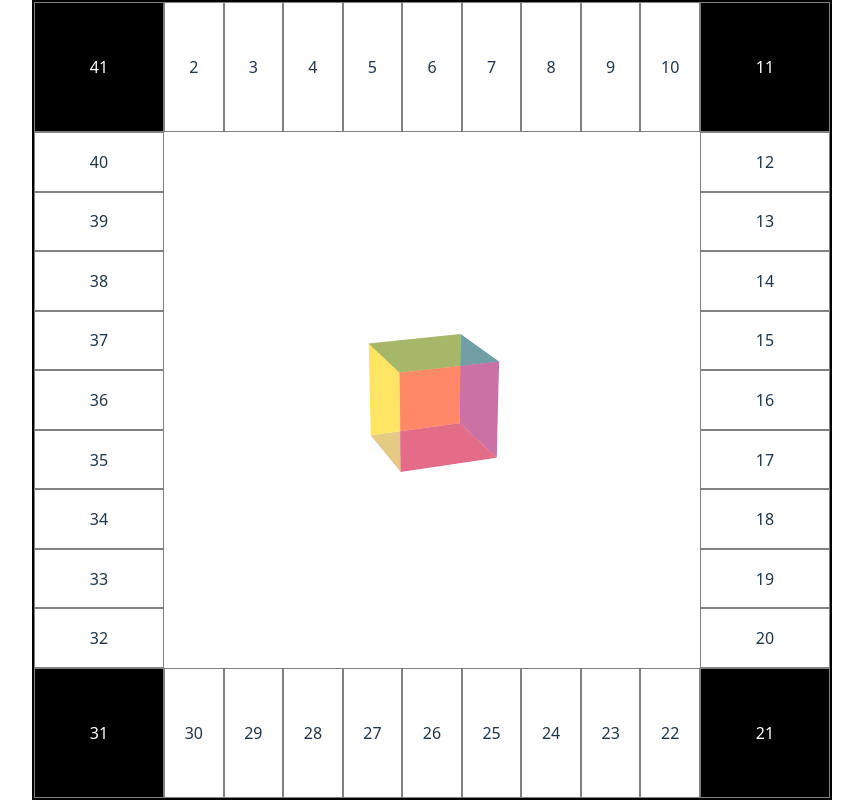
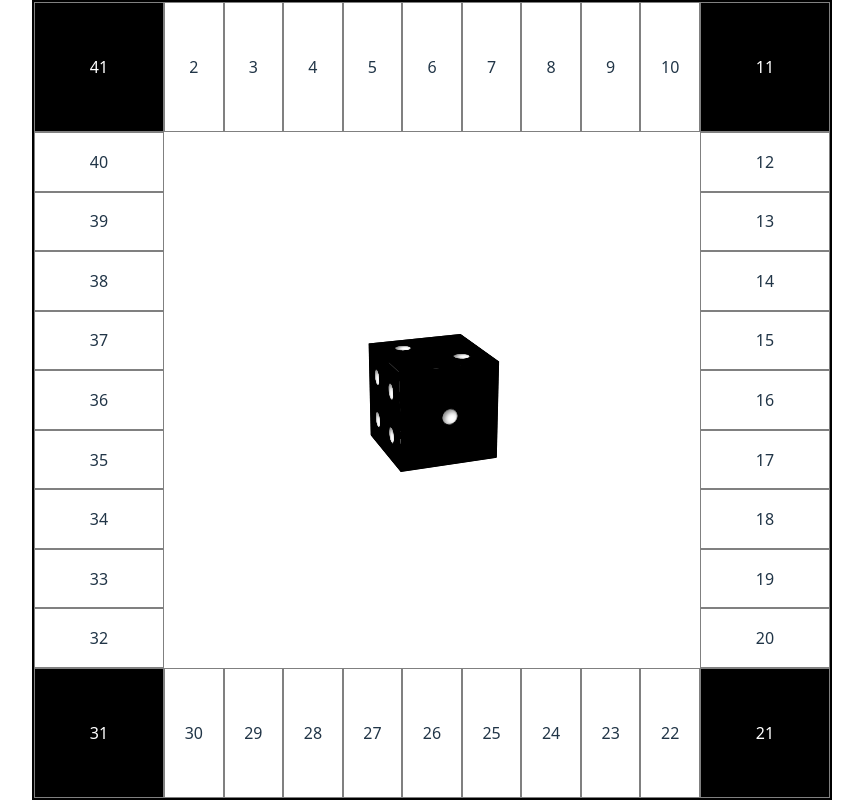
Before and after one commit to GuilleSanzNieto/ProyectoInterfacesMonoply, a React (Vite) app: page / in a window 1280 px wide. Shown: the whole page, without its empty margins (208-1071 px from the left). Built offline with nearby package versions, Linux system fonts and the light colour scheme.

Commit message:
Dado completado con cara negra y puntos blancos con sombra

```diff
--- a/src/components/Dados.jsx
+++ b/src/components/Dados.jsx
@@ -74,35 +74,38 @@ function CubeSpinner() {
   return (
     <div className="content" onClick={spin}>
       <div className="cube" id="cube" ref={cubeRef}>
-        <div className="face one">
-          <div className="num" id="num1" ref={numRefs[1]}>
-            1
-          </div>
+        <div className="face one" ref={numRefs[1]}>
+          <div class="dot"></div>
         </div>
-        <div className="face two">
-          <div className="num" id="num2" ref={numRefs[2]}>
-            2
-          </div>
+        <div className="face two" ref={numRefs[2]}>
+          <div class="dot"></div>
+          <div class="dot"></div>
         </div>
-        <div className="face three">
-          <div className="num" id="num3" ref={numRefs[3]}>
-            3
-          </div>
+        <div className="face three" ref={numRefs[3]}>
+          <div class="dot"></div>
+          <div class="dot"></div>
+          <div class="dot"></div>
         </div>
-        <div className="face four">
-          <div className="num" id="num4" ref={numRefs[4]}>
-            4
-          </div>
+        <div className="face four" ref={numRefs[4]}>
+          <div class="dot"></div>
+          <div class="dot"></div>
+          <div class="dot"></div>
+          <div class="dot"></div>
         </div>
-        <div className="face five">
-          <div className="num" id="num5" ref={numRefs[5]}>
-            5
-          </div>
+        <div className="face five" ref={numRefs[5]}>
+          <div class="dot"></div>
+          <div class="dot"></div>
+          <div class="dot"></div>
+          <div class="dot"></div>
+          <div class="dot"></div>
         </div>
-        <div className="face six">
-          <div className="num" id="num6" ref={numRefs[6]}>
-            6
-          </div>
+        <div className="face six" ref={numRefs[6]}>
+          <div class="dot"></div>
+          <div class="dot"></div>
+          <div class="dot"></div>
+          <div class="dot"></div>
+          <div class="dot"></div>
+          <div class="dot"></div>
         </div>
       </div>
     </div>
--- a/src/components/styles/Dados.css
+++ b/src/components/styles/Dados.css
@@ -18,7 +18,7 @@
 }
 .cube {
     position: relative;
-    transform-style:preserve-3d;
+    transform-style: preserve-3d;
     width: var(--size);
     height: var(--size);
     transform: rotateX(-20deg) rotateY(20deg);
@@ -38,40 +38,28 @@
     height: var(--size);
     width: var(--size);
     color: aliceblue;
+    background-color: black;
+
 
     font-family: 'Teko', sans-serif;
 }
 .one{
-    background-color: rgba(255, 0, 0, 0.356);
     transform: translateZ(var(--half-size)); /*front*/
 }
 .two {
-    background-color: rgba(0, 128, 0, 0.349);
     transform: translateY(var(--minus-half-size)) rotateX(-270deg) ; /*top*/
 }
 .three {
-    background-color: rgba(0, 0, 255, 0.315);
     transform: translateX(var(--half-size)) rotateY(90deg); /*right*/
 }
 .four {
-    background-color: rgba(255, 255, 0, 0.384);
     transform: translateX(var(--minus-half-size)) rotateY(-90deg); /*left*/
 }
 .five {
-    background-color: rgba(128, 0, 128, 0.342);
     transform: translateY(var(--half-size)) rotateX(270deg); /*bottom*/
 }
 .six {
-    background-color: rgba(255, 140, 0, 0.37);
     transform: translateZ(var(--minus-half-size)) rotateY(180deg); /*back*/
-}
-
-/*NUMBER*/
-
-.num {
-    position:absolute;
-    display: block;
-    opacity: 0%;
 }
 
 /*ANIMATION OF ROTATION*/
@@ -100,7 +88,119 @@
     0% {transform: rotateX(-20deg) rotateY(20deg);}
     100% {transform: rotateX(700deg) rotateY(200deg) rotateZ(360deg);}
 }
-@keyframes fadeIn {
-    0%{opacity: 0%;}
-    100%{opacity: 100%;}
+
+.cube {
+    animation: one 2s ease-out forwards; /* Agrega forwards */
 }
+
+/* Agregar estilos para los puntos del dado */
+.dot {
+    position: absolute;
+    width: 15%;
+    height: 15%;
+    background-color: white;
+    border-radius: 50%;
+    box-shadow: inset 2px 2px 5px rgba(0, 0, 0, 0.5), /* Luz en la esquina superior izquierda */
+                inset -2px -2px 5px rgba(255, 255, 255, 0.7);
+}
+
+/* Colocar el punto en el centro para el número 1 */
+.one .dot {
+    top: 50%;
+    left: 50%;
+    transform: translate(-50%, -50%);
+}
+
+/* Dos puntos en las esquinas opuestas para el número 2 */
+.two .dot:nth-child(1) {
+    top: 20%;
+    left: 20%;
+}
+.two .dot:nth-child(2) {
+    bottom: 20%;
+    right: 20%;
+}
+
+/* Tres puntos en diagonal para el número 3 */
+.three .dot:nth-child(1) {
+    top: 20%;
+    left: 20%;
+}
+.three .dot:nth-child(2) {
+    top: 50%;
+    left: 50%;
+    transform: translate(-50%, -50%);
+}
+.three .dot:nth-child(3) {
+    bottom: 20%;
+    right: 20%;
+}
+
+/* Cuatro puntos en las esquinas para el número 4 */
+.four .dot:nth-child(1) {
+    top: 20%;
+    left: 20%;
+}
+.four .dot:nth-child(2) {
+    top: 20%;
+    right: 20%;
+}
+.four .dot:nth-child(3) {
+    bottom: 20%;
+    left: 20%;
+}
+.four .dot:nth-child(4) {
+    bottom: 20%;
+    right: 20%;
+}
+
+/* Cinco puntos en forma de X con uno en el centro */
+.five .dot:nth-child(1) {
+    top: 20%;
+    left: 20%;
+}
+.five .dot:nth-child(2) {
+    top: 20%;
+    right: 20%;
+}
+.five .dot:nth-child(3) {
+    bottom: 20%;
+    left: 20%;
+}
+.five .dot:nth-child(4) {
+    bottom: 20%;
+    right: 20%;
+}
+.five .dot:nth-child(5) {
+    top: 50%;
+    left: 50%;
+    transform: translate(-50%, -50%);
+}
+
+/* Seis puntos en dos filas de tres */
+.six .dot:nth-child(1) {
+    top: 20%;
+    left: 20%;
+}
+.six .dot:nth-child(2) {
+    top: 20%;
+    right: 20%;
+}
+.six .dot:nth-child(3) {
+    bottom: 20%;
+    left: 20%;
+}
+.six .dot:nth-child(4) {
+    bottom: 20%;
+    right: 20%;
+}
+.six .dot:nth-child(5) {
+    top: 50%;
+    left: 20%;
+    transform: translateY(-50%);
+}
+.six .dot:nth-child(6) {
+    top: 50%;
+    right: 20%;
+    transform: translateY(-50%);
+}
```
